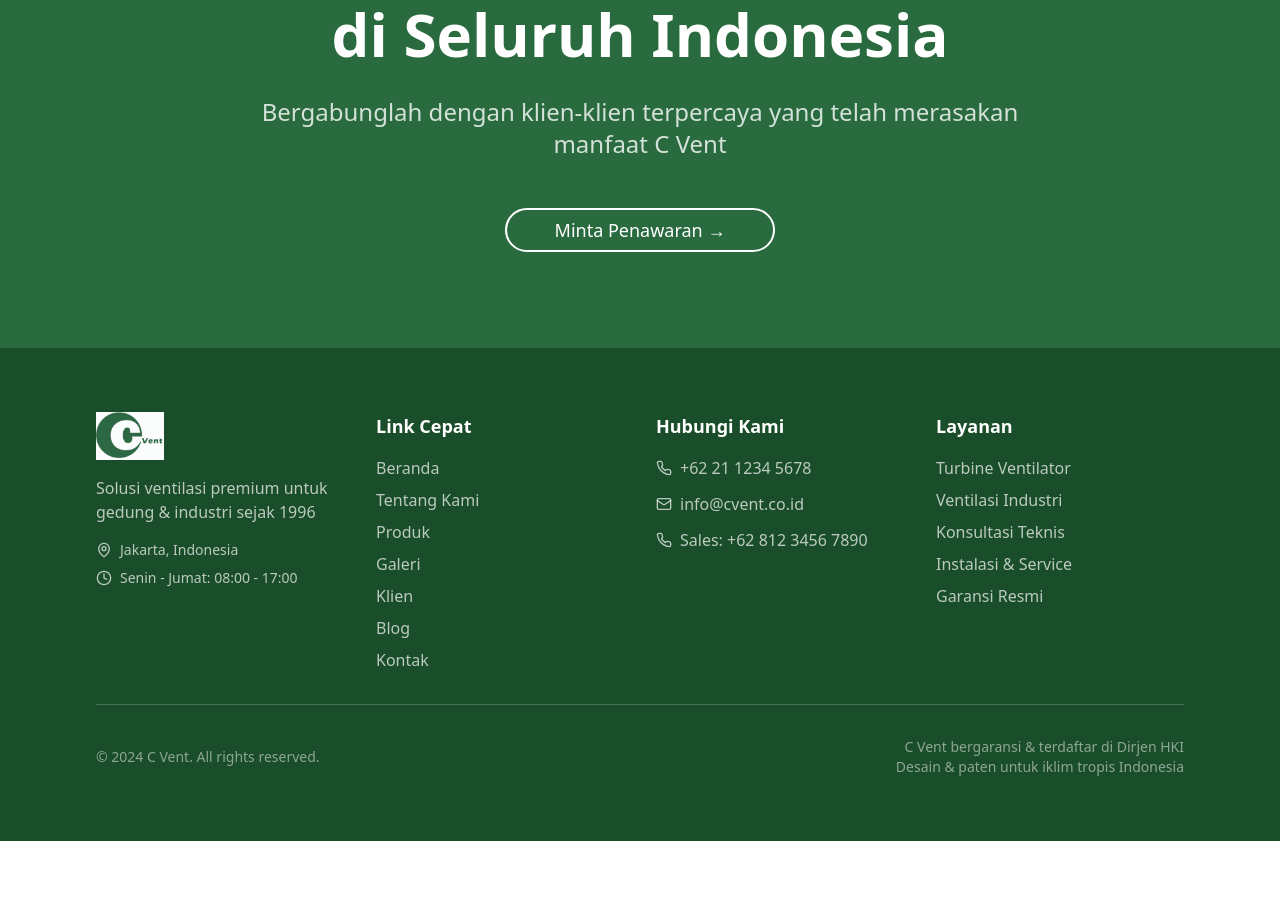
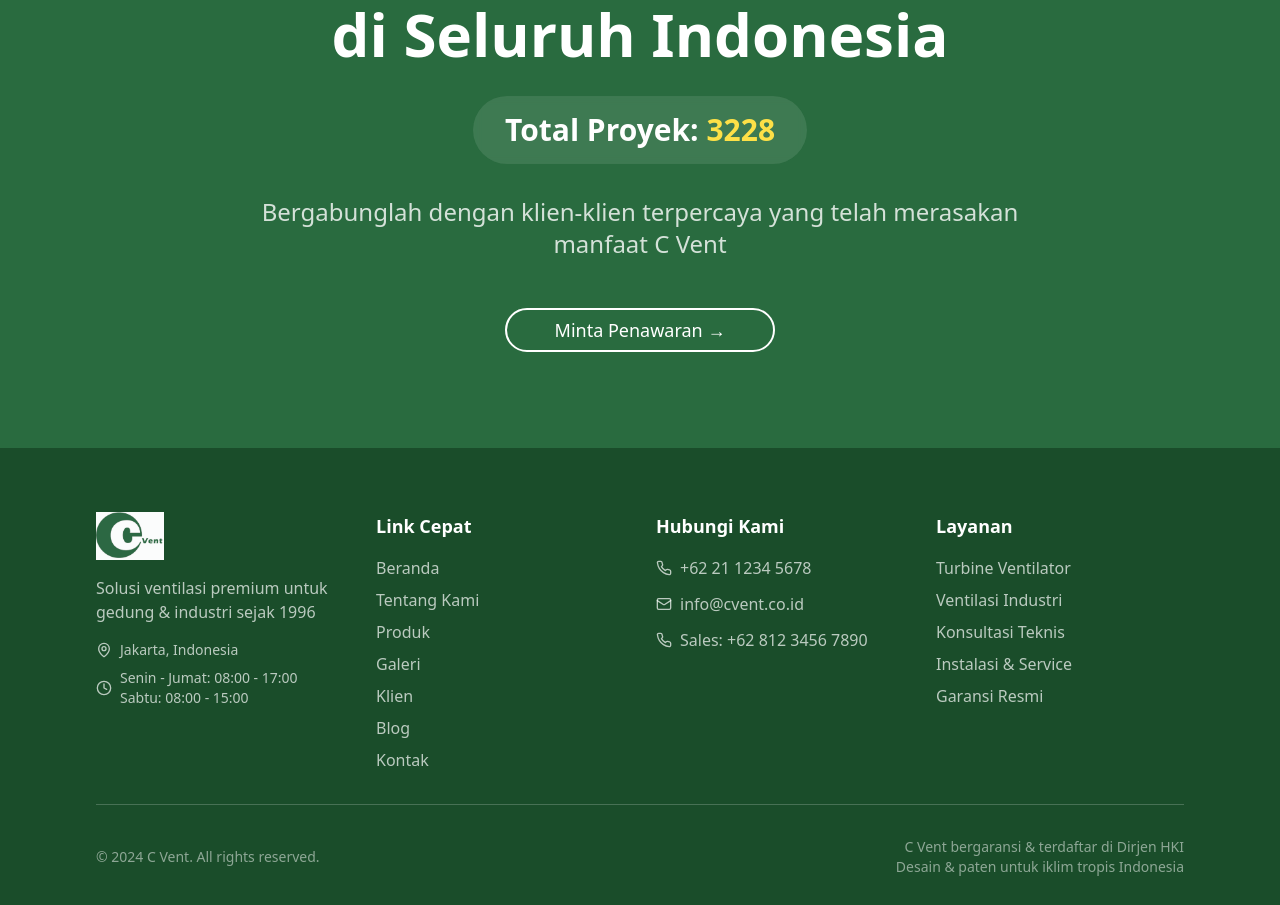
Before and after one commit to melimelimeli18/cvent-turboair, a React (Vite) app: page / in a window 1280 px wide. Shown: the part 3507-4412 px from the top of the page. Before the commit the page ends 4348 px from the top, so only its background shows below. Built offline with nearby package versions, Linux system fonts and the light colour scheme.

Commit message:
Add project total and footer info
Add "Total Proyek: 3228" to the main page.
Update footer with Indonesian operating hours:
Monday-Friday: 08.00 - 17.00
Saturday: 08.00 - 15.00

```diff
--- a/src/components/Footer.tsx
+++ b/src/components/Footer.tsx
@@ -23,7 +23,10 @@ export const Footer = () => {
               </div>
               <div className="flex items-center gap-2">
                 <Clock size={16} />
-                <span>Senin - Jumat: 08:00 - 17:00</span>
+                <div className="flex flex-col">
+                  <span>Senin - Jumat: 08:00 - 17:00</span>
+                  <span>Sabtu: 08:00 - 15:00</span>
+                </div>
               </div>
             </div>
           </div>
--- a/src/pages/Index.tsx
+++ b/src/pages/Index.tsx
@@ -287,6 +287,13 @@ export default function Index() {
             Dipercaya Ratusan Perusahaan
             <span className="block font-semibold">di Seluruh Indonesia</span>
           </h2>
+          <div className="mb-8">
+            <div className="inline-block bg-white/10 rounded-full px-8 py-4 backdrop-blur-sm">
+              <p className="text-2xl md:text-3xl font-bold text-white">
+                Total Proyek: <span className="text-yellow-300">3228</span>
+              </p>
+            </div>
+          </div>
           <p className="text-xl md:text-2xl mb-12 text-white/80 font-light">
             Bergabunglah dengan klien-klien terpercaya yang telah merasakan manfaat C Vent
           </p>
```
